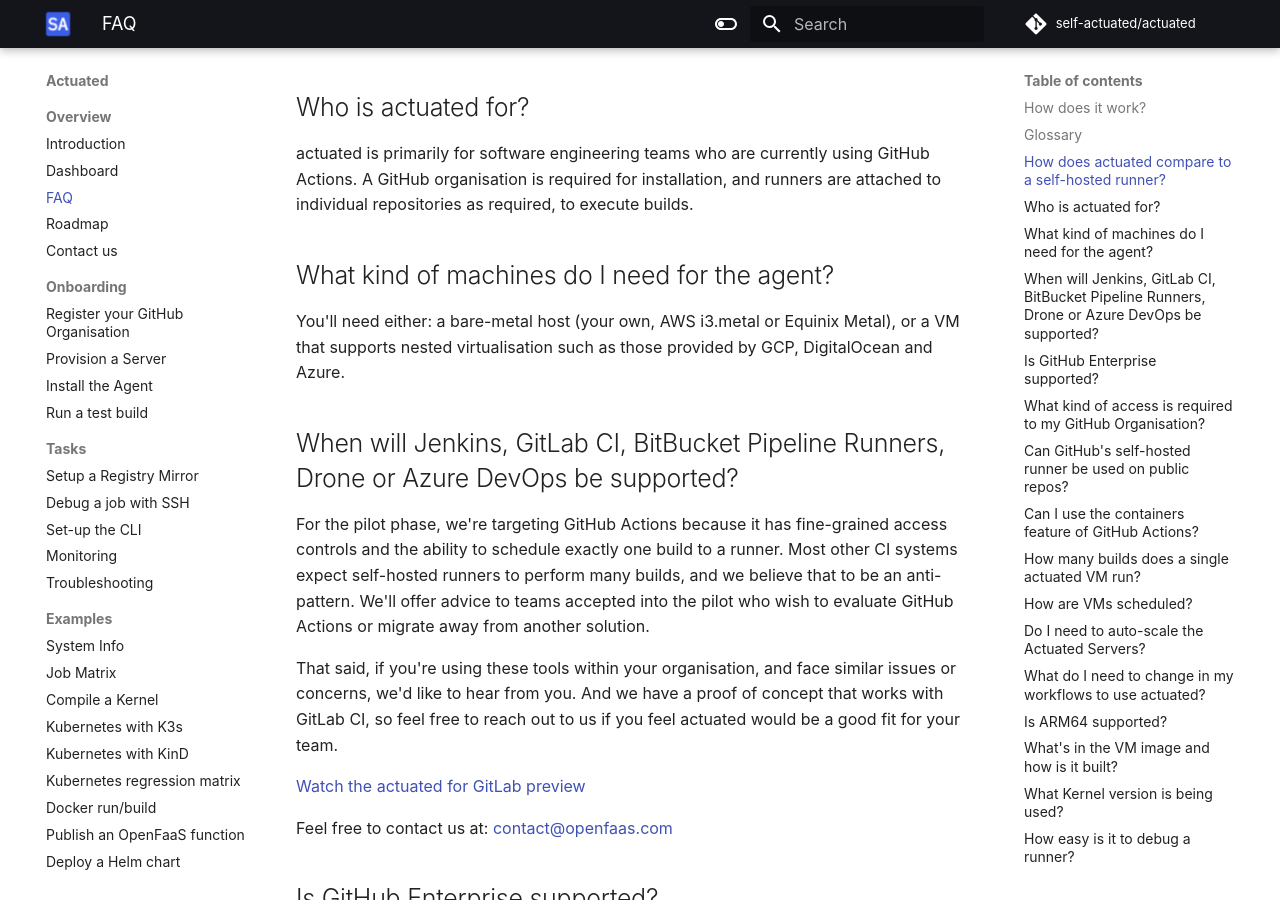
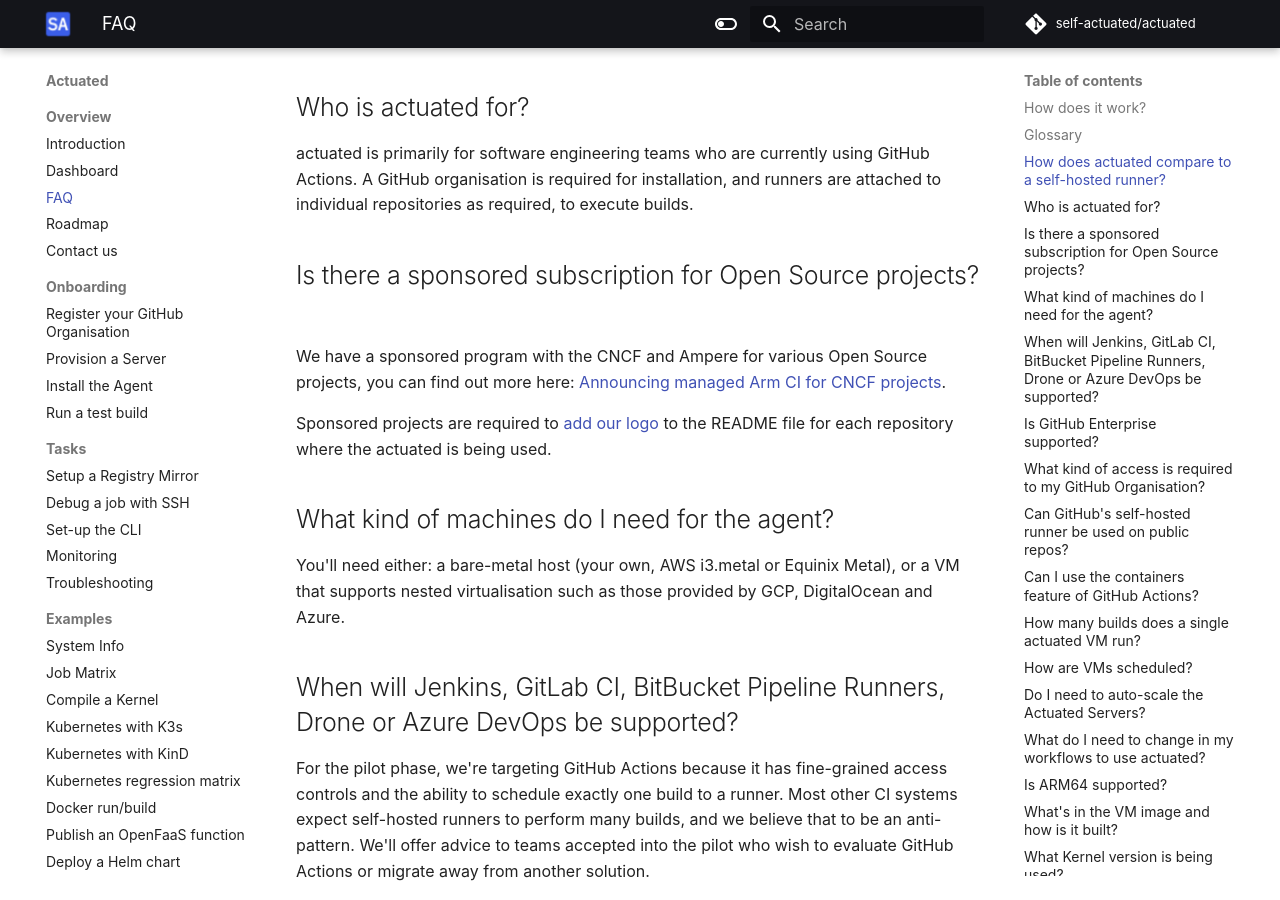
Before and after one commit to welteki/docs.actuated.dev, an MkDocs documentation site: the page built from docs/faq.md, in a window 1280 px wide and 900 px high, scrolled down 2031 px. Built offline with MkDocs 1.6.1 and Material for MkDocs 9.7.7, drawn with Linux system fonts in a browser that asks for light colours; some web fonts are replaced.

```diff
--- a/docs/faq.md
+++ b/docs/faq.md
@@ -44,6 +44,12 @@
 ## Who is actuated for?
 
 actuated is primarily for software engineering teams who are currently using GitHub Actions. A GitHub organisation is required for installation, and runners are attached to individual repositories as required, to execute builds.
+
+## Is there a sponsored subscription for Open Source projects?
+
+We have a sponsored program with the CNCF and Ampere for various Open Source projects, you can find out more here: [Announcing managed Arm CI for CNCF projects](https://actuated.dev/blog/arm-ci-cncf-ampere).
+
+Sponsored projects are required to [add our logo](/images/actuated-logo-github.png) to the README file for each repository where the actuated is being used.
 
 ## What kind of machines do I need for the agent?
 
```
Also changed, not shown: docs/images/actuated-logo-github.png (added).
